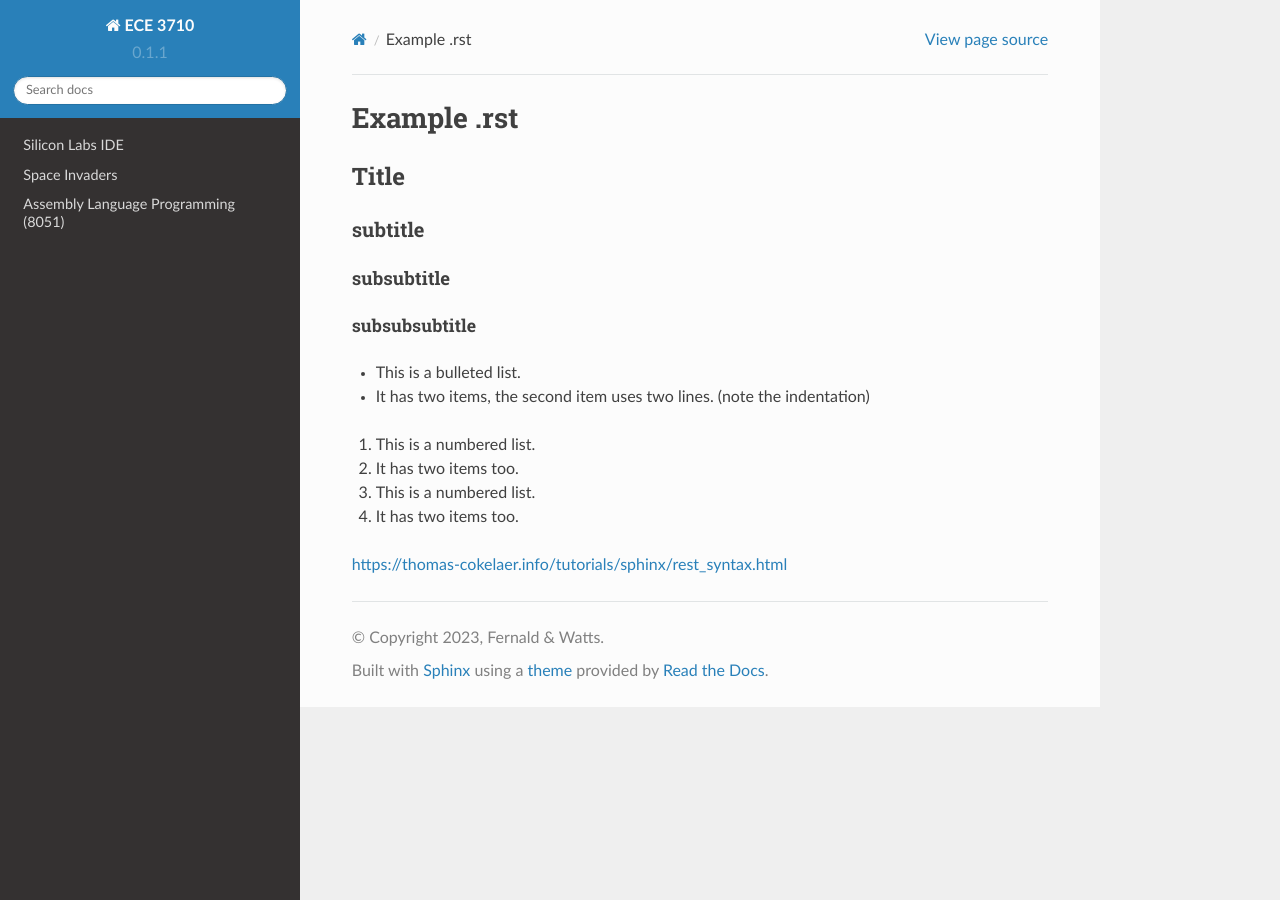
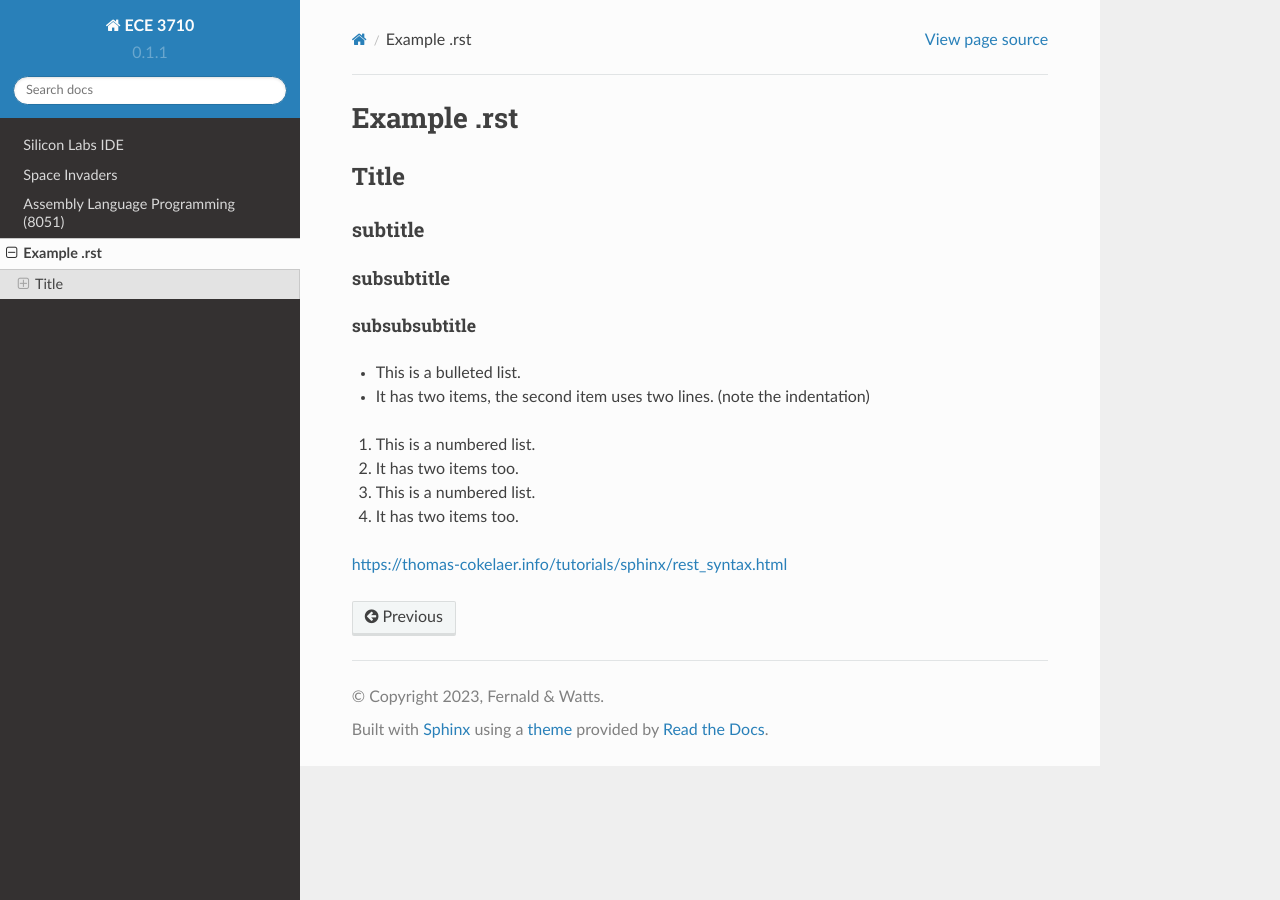
Before and after one commit to wattsjake/ece3710-notes, a Sphinx documentation site: the page built from docs/source/example_rst.rst, in a window 1280 px wide. Built offline with Sphinx 7.4.7 and the Read the Docs theme 2.0.0, drawn with Linux system fonts in a browser that asks for light colours.

Commit message:
added contents hopefully

```diff
--- a/docs/source/index.rst
+++ b/docs/source/index.rst
@@ -14,10 +14,10 @@ This project contains notes for the ECE 3710 Embedded Systems course at Weber St
 
 Contents
 --------
-
 .. toctree::
-   :maxdepth: 2
+   :maxdepth: 3
 
    silicon_ide
    project
    assembly
+   example_rst
```
